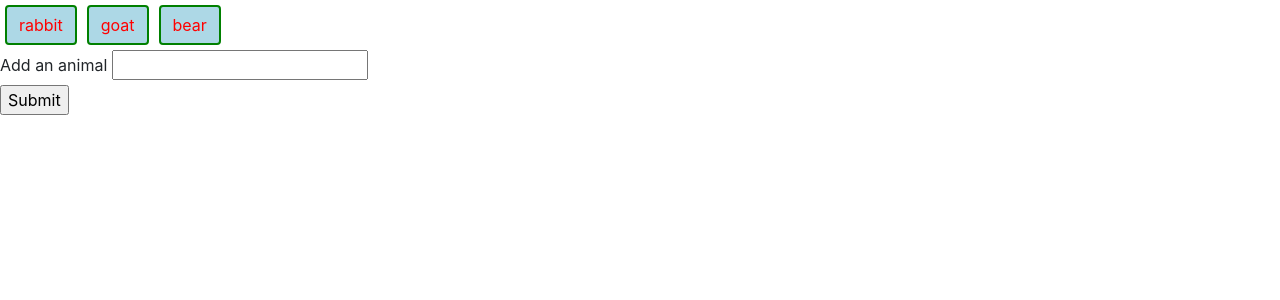
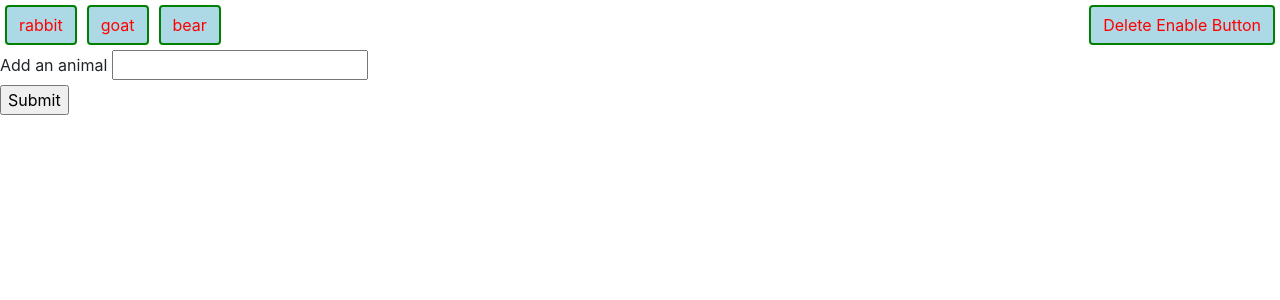
Before and after one commit to mike123henry/week6-GifTastic, a PHP site: page / in a window 1280 px wide. Shown: the top 300 px of the page. Run offline with PHP 8.4, Linux system fonts and the light colour scheme; some libraries are stand-ins or nearby versions.

Commit message:
finished delete enable

```diff
--- a/assets/css/style.css
+++ b/assets/css/style.css
@@ -10,3 +10,6 @@
   margin: 10px;
   width: auto;
 }
+#deleteButton{
+  float: right;
+}
--- a/assets/javascript/animalTastic.js
+++ b/assets/javascript/animalTastic.js
@@ -1,21 +1,26 @@
 var buttonArray = ["rabbit","goat","bear"];
-
+var deleteEnabled = false;
 $(document).ready(function() {
   //initlize the canned buttons
   addButton();
+  addDeleteButton();
   $('#addAnimal').on('click', function(event){
     //use preventDefault to keep the 'form' from refershing the html and clearing the new buttons
     event.preventDefault();
     var newAnimal = $('#animalInput').val().trim();
      $('#animalInput').val("")
     buttonArray.push(newAnimal);
-    console.log("newAnimal = "+newAnimal);
     addButton();
   });
 
   $('#animalButton').on('click', '.animal', function(){
     var theButtonText = this.textContent;
-    console.log("theButtonText = "+theButtonText);
+    if (deleteEnabled === true) {
+      buttonArray.splice(buttonArray.indexOf(theButtonText),1);
+      $(this).remove();
+      deleteEnabled = false;
+    }
+    else{
       //replace space with +
       var searchText = theButtonText.replace(" ", "+");
       var queryURL = "http://api.giphy.com/v1/gifs/search?q="+searchText+"&limit=10&api_key=dc6zaTOxFJmzC";
@@ -23,13 +28,23 @@ $(document).ready(function() {
       $.ajax({url: queryURL, method: 'GET'}).done(function(ajaxResponse) {
         addGifs(ajaxResponse);
       });//end ajax{GET}
+    }
   })//end #animalButton').on('click
 
-  $("#giphysGoHere").on('click', '.giphy', function(e){
+  $("#giphysGoHere").on('click', '.giphy', function(){
+    if (deleteEnabled === true) {
+      $(this).parent().remove();
+      deleteEnabled = false;
+    }
+    else{
     //var gifClicked = e.target;
-    animateGifs(e.target);
+    animateGifs(this);
+    }
   })// end #giphysGoHere").on('click
 
+  $("#deleteButton").on("click", ".deleteEnable", function(){
+    deleteEnabled = true;
+  })
 
   function addButton(){
     $('.animal').remove();
@@ -72,4 +87,11 @@ $(document).ready(function() {
       $(gifClicked).attr('data-state', 'still');
     }
   }
+  function addDeleteButton(){
+    $("deleteButton").addClass('text-right');
+    var $button = $('<button>')
+    $button.addClass('deleteEnable btn');
+    $button.html('Delete Enable Button');
+    $('#deleteButton').append($button);
+  }
 }); //end document).ready
--- a/index.html
+++ b/index.html
@@ -7,6 +7,7 @@
   <link rel="stylesheet" type="text/css" href="assets/css/style.css">
 </head>
 <body>
+  <div id="deleteButton"></div>
   <div id="animalButton">
 
   </div>
```
Lines whose indentation alone changed are shown as unchanged.
